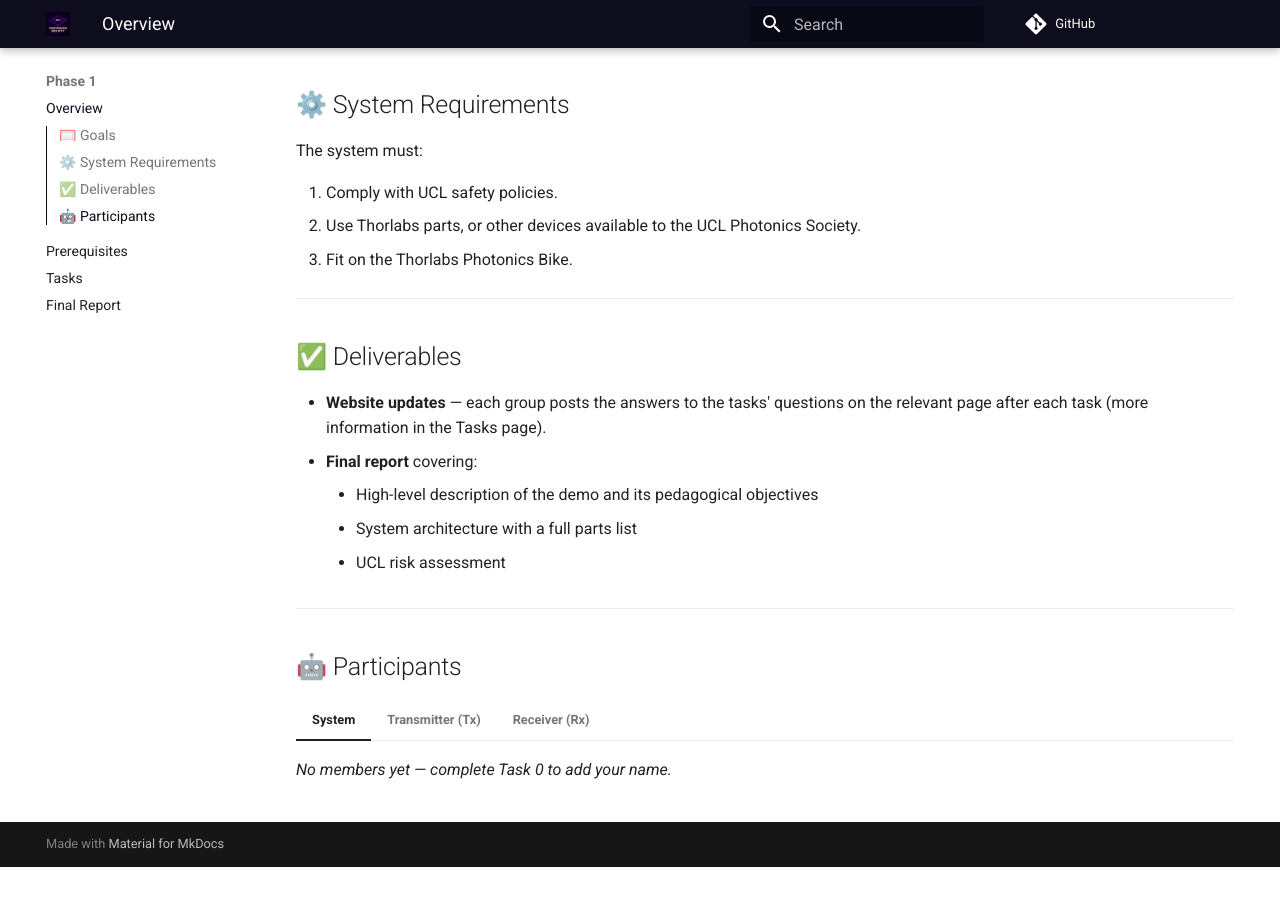
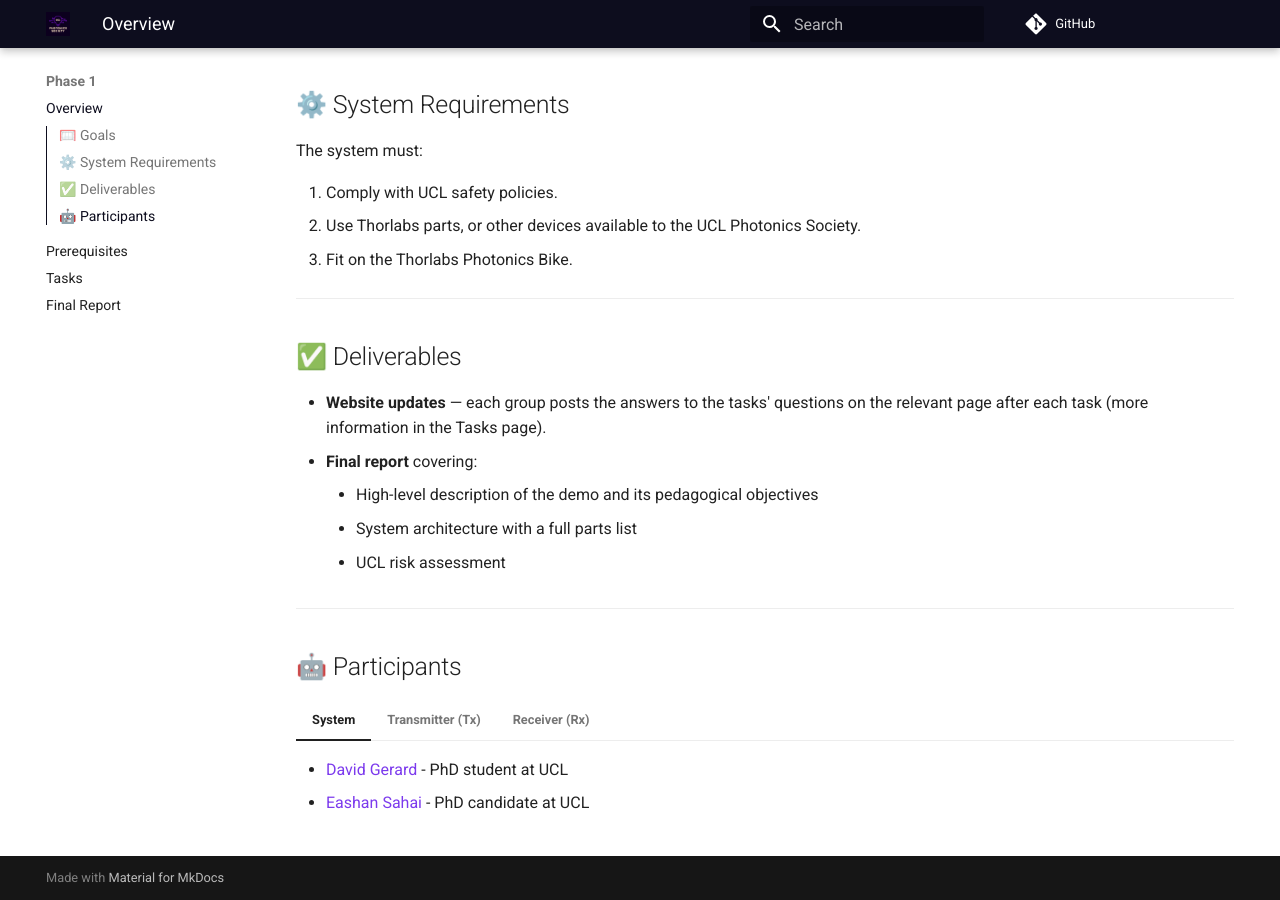
Before and after one commit to UCL-Photonics-Society/UCLightcommands, an MkDocs documentation site: the page built from docs/phase1/overview.md, in a window 1280 px wide and 900 px high, scrolled down 525 px. Built offline with MkDocs 1.6.1 and Material for MkDocs 9.7.7, drawn with Linux system fonts in a browser that asks for light colours; comment, search, counter and statistics services are not loaded; before the commit the page ends 1392 px from its top, so only the background shows below that.

Commit message:
docs: add names of system team to Phase 1 overview

```diff
--- a/docs/phase1/overview.md
+++ b/docs/phase1/overview.md
@@ -40,7 +40,8 @@
 
 === "System"
 
-    *No members yet — complete Task 0 to add your name.*
+    - [David Gerard](https://github.com/David-GERARD) - PhD student at UCL
+    - [Eashan Sahai](https://github.com/EashanSahai) - PhD candidate at UCL
 
 === "Transmitter (Tx)"
 
```
